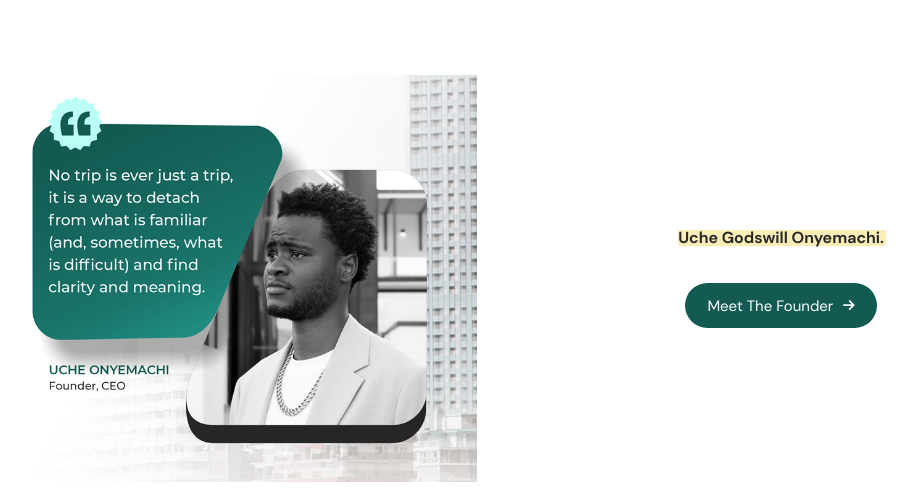
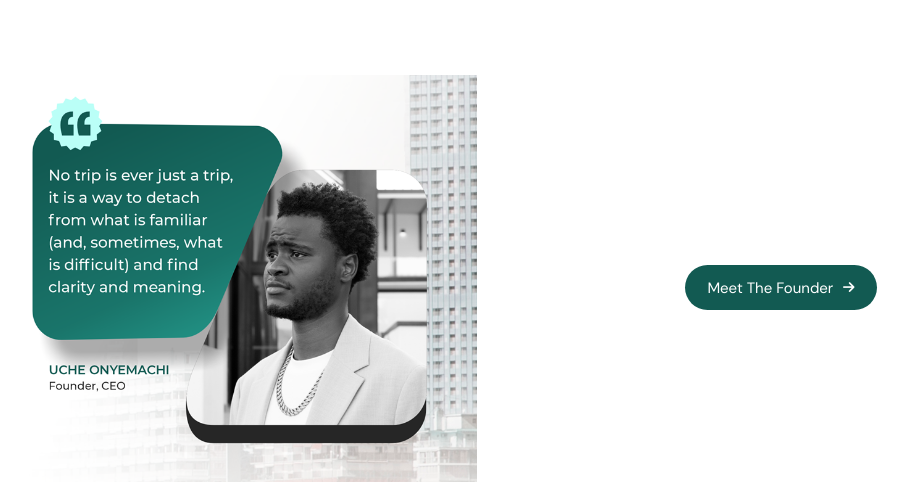
Before and after one commit to hisreal/shinningholdings, a PHP site: page / in a window 1280 px wide. Shown: the part 1703-2194 px from the top of the page, without its empty margins (134-1051 px from the left). Run offline with PHP 8.4, Linux system fonts and the light colour scheme.

Commit message:
Update index.php

```diff
--- a/index.php
+++ b/index.php
@@ -159,7 +159,6 @@
 
             <div class="col-md-6">
 
-								<center><h6><span class="text-highlight">Uche Godswill Onyemachi.</span></h6></center>
 								<center><a style="font-weight: 200" href="about.php" class="btn btn-primary rounded-pill mt-2">Meet The Founder<i class="fas fa-arrow-right fa-sm ms-1"></i></a></center>
                <!-- <img src="img/user/right.jpg" style="width: 100%; height: auto;" alt="Right image">-->
             </div>
```
